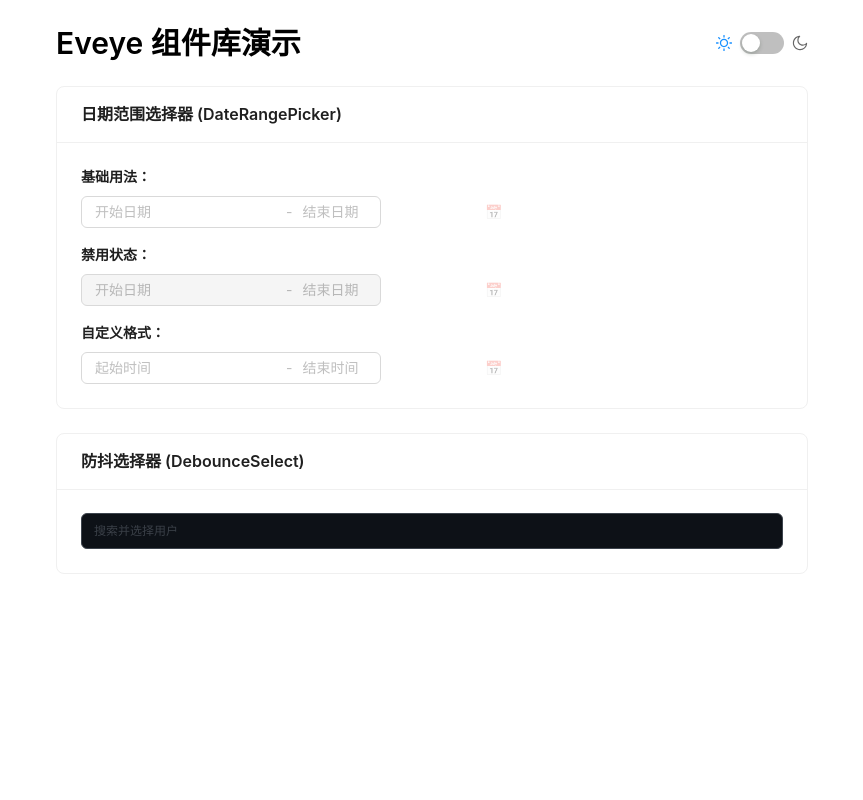
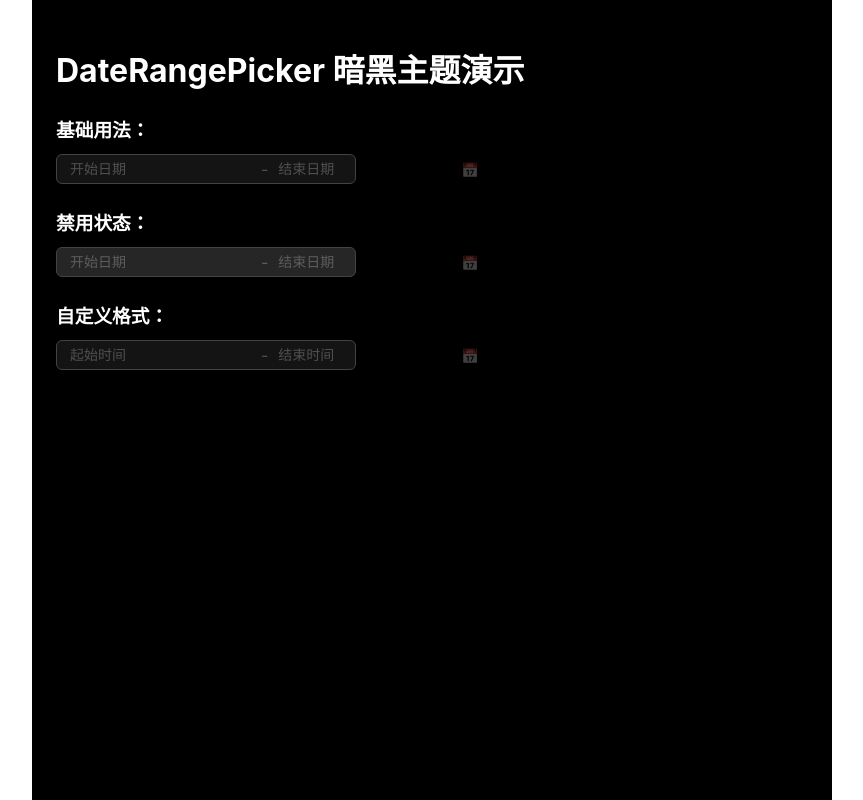
Before and after one commit to aicherishKong/eveye-component, a React (Vite) app: page / in a window 1280 px wide. Shown: the whole page, without its empty margins (208-1071 px from the left). Built offline with nearby package versions, Linux system fonts and the light colour scheme.

Commit message:
feat: 基础功能实现

```diff
--- a/src/App.tsx
+++ b/src/App.tsx
@@ -1,169 +1,67 @@
-/** @jsxImportSource @emotion/react */
-import React, { useState, useEffect } from "react";
-import { Space, Typography, Card, Switch, ConfigProvider, theme } from "antd";
-import { MoonOutlined, SunOutlined } from "@ant-design/icons";
-import DebounceSelect from "./components/debounce-select";
+import React, { useState } from "react";
 import DateRangePicker from "./components/DateRangePicker";
 
-const { Title, Text } = Typography;
 
-// 用户数据类型
-interface UserValue {
-  label: string;
-  value: string;
-  avatar?: string;
-}
-
-// 模拟 API 调用
-async function fetchUserList(username: string): Promise<UserValue[]> {
-  console.log("fetching user", username);
-
-  try {
-    const response = await fetch(
-      `https://660d2bd96ddfa2943b33731c.mockapi.io/api/users/?search=${username}`
-    );
-    const res = await response.json();
-    const results = Array.isArray(res) ? res : [];
-
-    return results.map((user: any) => ({
-      label: user.name,
-      value: user.id,
-      avatar: user.avatar,
-    }));
-  } catch (error) {
-    console.error("Failed to fetch users:", error);
-    return [];
-  }
-}
 
 const App: React.FC = () => {
-  const [value, setValue] = useState<UserValue[]>([]);
   const [dateRange, setDateRange] = useState<[Date | null, Date | null]>([null, null]);
-  const [isDarkMode, setIsDarkMode] = useState(false);
 
-  // 错误处理回调
-  const handleError = (error: any) => {
-    console.error("获取用户数据失败:", error);
-    // 这里可以添加用户友好的错误提示，比如 toast 通知
+  // 处理日期范围变化
+  const handleDateRangeChange = (dates: [Date | null, Date | null], isoStrings: [string | null, string | null]) => {
+    setDateRange(dates);
+    console.log('选择的日期范围:', dates);
+    console.log('ISO字符串格式:', isoStrings);
   };
 
-  // 处理主题切换
-  const handleThemeChange = (checked: boolean) => {
-    setIsDarkMode(checked);
-    document.documentElement.setAttribute('data-theme', checked ? 'dark' : 'light');
-  };
-
-  // 处理日期范围变化
-  const handleDateRangeChange = (dates: [Date | null, Date | null]) => {
-    setDateRange(dates);
-    console.log('选择的日期范围:', dates);
-  };
-
-  // 初始化主题
-  useEffect(() => {
-    document.documentElement.setAttribute('data-theme', 'light');
-  }, []);
-
   return (
-    <ConfigProvider
-      theme={{
-        algorithm: isDarkMode ? theme.darkAlgorithm : theme.defaultAlgorithm,
-      }}
-    >
     <div style={{
       padding: '24px',
       maxWidth: '800px',
       margin: '0 auto',
       minHeight: '100vh',
-        backgroundColor: isDarkMode ? '#000' : '#fff',
-        transition: 'background-color 0.3s'
+      backgroundColor: '#000',
+      color: '#fff'
     }}>
-        <div style={{ display: 'flex', justifyContent: 'space-between', alignItems: 'center', marginBottom: '24px' }}>
-          <Title level={2} style={{ margin: 0, color: isDarkMode ? '#fff' : '#000' }}>Eveye 组件库演示</Title>
-          <Space align="center">
-            <SunOutlined style={{ color: isDarkMode ? '#666' : '#1890ff' }} />
-            <Switch
-              checked={isDarkMode}
-              onChange={handleThemeChange}
-              size="default"
-            />
-            <MoonOutlined style={{ color: isDarkMode ? '#1890ff' : '#666' }} />
-          </Space>
-        </div>
+      <h1 style={{ color: '#fff', marginBottom: '24px' }}>DateRangePicker 暗黑主题演示</h1>
 
-        <Space direction="vertical" size="large" style={{ width: '100%' }}>
-        {/* 日期范围选择器演示 */}
-        <Card title="日期范围选择器 (DateRangePicker)" style={{ width: '100%' }}>
-          <Space direction="vertical" size="middle" style={{ width: '100%' }}>
-            <div>
-              <Text strong>基础用法：</Text>
-              <div style={{ marginTop: 8 }}>
+      <div style={{ marginBottom: '24px' }}>
+        <h3 style={{ color: '#fff', marginBottom: '12px' }}>基础用法：</h3>
         <DateRangePicker
           value={dateRange}
           onChange={handleDateRangeChange}
           placeholder={['开始日期', '结束日期']}
         />
       </div>
-            </div>
 
-            <div>
-              <Text strong>禁用状态：</Text>
-              <div style={{ marginTop: 8 }}>
+      <div style={{ marginBottom: '24px' }}>
+        <h3 style={{ color: '#fff', marginBottom: '12px' }}>禁用状态：</h3>
         <DateRangePicker
           disabled
           placeholder={['开始日期', '结束日期']}
         />
       </div>
-            </div>
 
-            <div>
-              <Text strong>自定义格式：</Text>
-              <div style={{ marginTop: 8 }}>
+      <div style={{ marginBottom: '24px' }}>
+        <h3 style={{ color: '#fff', marginBottom: '12px' }}>自定义格式：</h3>
         <DateRangePicker
           format="YYYY-MM-DD"
           placeholder={['起始时间', '结束时间']}
         />
-              </div>
       </div>
 
       {dateRange[0] && dateRange[1] && (
         <div style={{
           marginTop: 16,
           padding: 12,
-                background: isDarkMode ? 'var(--drp-success-bg)' : '#f6ffed',
-                border: `1px solid ${isDarkMode ? 'var(--drp-success-border)' : '#b7eb8f'}`,
-                borderRadius: 6
+          background: 'var(--drp-success-bg)',
+          border: '1px solid var(--drp-success-border)',
+          borderRadius: 6,
+          color: '#fff'
         }}>
-                <Text>已选择日期范围: {dateRange[0].toLocaleDateString()} 至 {dateRange[1].toLocaleDateString()}</Text>
+          已选择日期范围: {dateRange[0].toLocaleDateString()} 至 {dateRange[1].toLocaleDateString()}
         </div>
       )}
-          </Space>
-        </Card>
-
-        {/* 防抖选择器演示 */}
-        <Card title="防抖选择器 (DebounceSelect)" style={{ width: '100%' }}>
-          <DebounceSelect<UserValue>
-             mode="multiple"
-             value={value}
-             placeholder="搜索并选择用户"
-             fetchOptions={fetchUserList}
-             style={{ width: "100%" }}
-             onChange={(newValue) => {
-                if (Array.isArray(newValue)) {
-                  setValue(newValue);
-                }
-              }}
-            // 新增的错误处理配置
-            onError={handleError}
-            timeout={8000}
-            fallbackOptions={[]}
-            enableKeyboardNavigation={true}
-            aria-label="用户搜索选择器"
-          />
-        </Card>
-      </Space>
     </div>
-    </ConfigProvider>
   );
 };
 
--- a/src/components/DateRangePicker/index.css
+++ b/src/components/DateRangePicker/index.css
@@ -1,21 +1,5 @@
-/* CSS变量定义 */
+/* CSS变量定义 - 暗黑主题 */
 :root {
-  --drp-bg-color: #fff;
-  --drp-border-color: #d9d9d9;
-  --drp-text-color: rgba(0, 0, 0, 0.88);
-  --drp-text-secondary: rgba(0, 0, 0, 0.45);
-  --drp-text-disabled: rgba(0, 0, 0, 0.25);
-  --drp-hover-bg: #e6f4ff;
-  --drp-primary-color: #4096ff;
-  --drp-disabled-bg: #f5f5f5;
-  --drp-shadow: 0 6px 16px 0 rgba(0, 0, 0, 0.08), 0 3px 6px -4px rgba(0, 0, 0, 0.12), 0 9px 28px 8px rgba(0, 0, 0, 0.05);
-  --drp-border-separator: #f0f0f0;
-  --drp-success-bg: #f6ffed;
-  --drp-success-border: #b7eb8f;
-}
-
-/* 暗黑模式变量 */
-[data-theme="dark"] {
   --drp-bg-color: #141414;
   --drp-border-color: #434343;
   --drp-text-color: rgba(255, 255, 255, 0.88);
--- a/src/components/DateRangePicker/index.tsx
+++ b/src/components/DateRangePicker/index.tsx
@@ -4,7 +4,7 @@ import './index.css';
 
 interface DateRangePickerProps {
   value?: [Date | null, Date | null];
-  onChange?: (dates: [Date | null, Date | null]) => void;
+  onChange?: (dates: [Date | null, Date | null], isoStrings: [string | null, string | null]) => void;
   placeholder?: [string, string];
   format?: string;
   disabled?: boolean;
@@ -97,7 +97,9 @@ const DateRangePicker: React.FC<DateRangePickerProps> = ({
       const newDates: [Date, Date] = start! <= date ? [start!, date] : [date, start!];
       setSelectedDates(newDates);
       setSelectingStart(true);
-      onChange?.(newDates);
+      // 转换为ISO字符串格式
+      const isoStrings: [string, string] = [newDates[0].toISOString(), newDates[1].toISOString()];
+      onChange?.(newDates, isoStrings);
       setIsOpen(false);
     }
   };
@@ -232,7 +234,7 @@ const DateRangePicker: React.FC<DateRangePickerProps> = ({
               size="small"
               onClick={() => {
                 setSelectedDates([null, null]);
-                onChange?.([null, null]);
+                onChange?.([null, null], [null, null]);
               }}
             >
               清除
@@ -241,7 +243,11 @@ const DateRangePicker: React.FC<DateRangePickerProps> = ({
               type="primary"
               size="small"
               onClick={() => {
-                onChange?.(selectedDates);
+                const isoStrings: [string | null, string | null] = [
+                  selectedDates[0]?.toISOString() || null,
+                  selectedDates[1]?.toISOString() || null
+                ];
+                onChange?.(selectedDates, isoStrings);
                 setIsOpen(false);
               }}
             >
```
Lines whose indentation alone changed are shown as unchanged.
